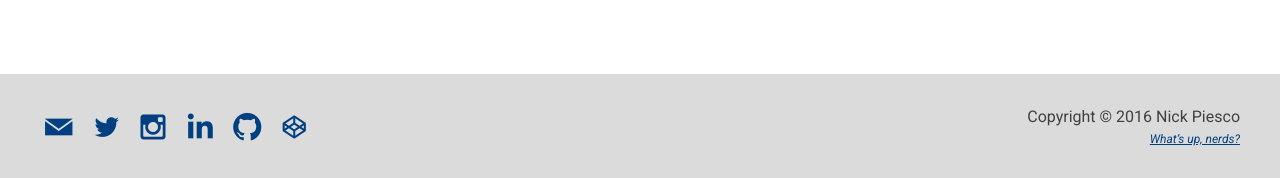
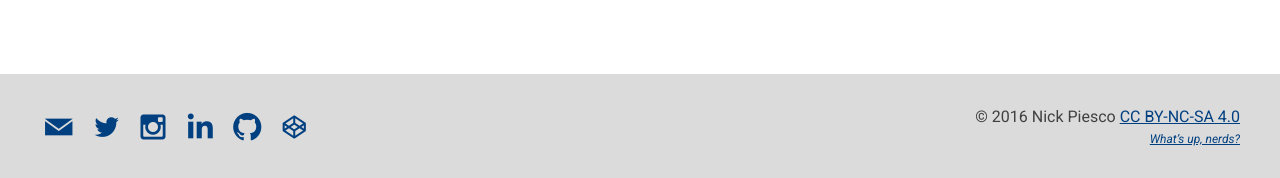
Before and after one commit to nickpiesco/nick-piesco, a Jekyll site: the page built from index.html, in a window 1280 px wide. Shown: the part 1519-1697 px from the top of the page. Built offline with Jekyll 4.4.1, drawn with Linux system fonts in a browser that asks for light colours.

Commit message:
Updated README and licence information

```diff
--- a/_includes/footer.html
+++ b/_includes/footer.html
@@ -39,7 +39,7 @@
       </li>
     </ul>
     <div class="colophon">
-      <span class="copyright">Copyright &copy; {{ site.time | date: "%Y" }} Nick Piesco</span>
+      <span class="copyright">&copy; {{ site.time | date: "%Y" }} Nick Piesco <a href="http://creativecommons.org/licenses/by-nc-sa/4.0/">CC BY-NC-SA 4.0</a></span>
       <a class="nerds" href="/pattern-library.html">What’s up, nerds?</a>
     </div>
   </div>
```
Also changed, not shown: README.md.
